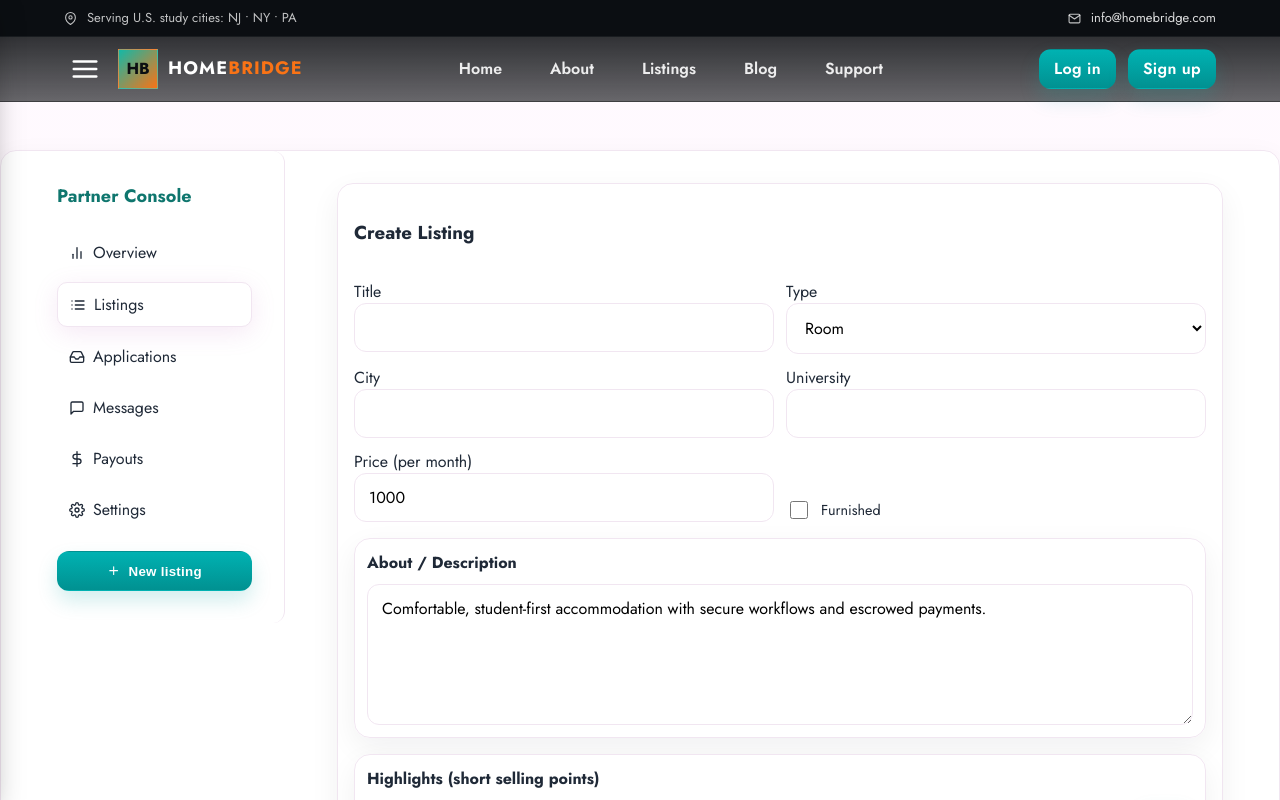
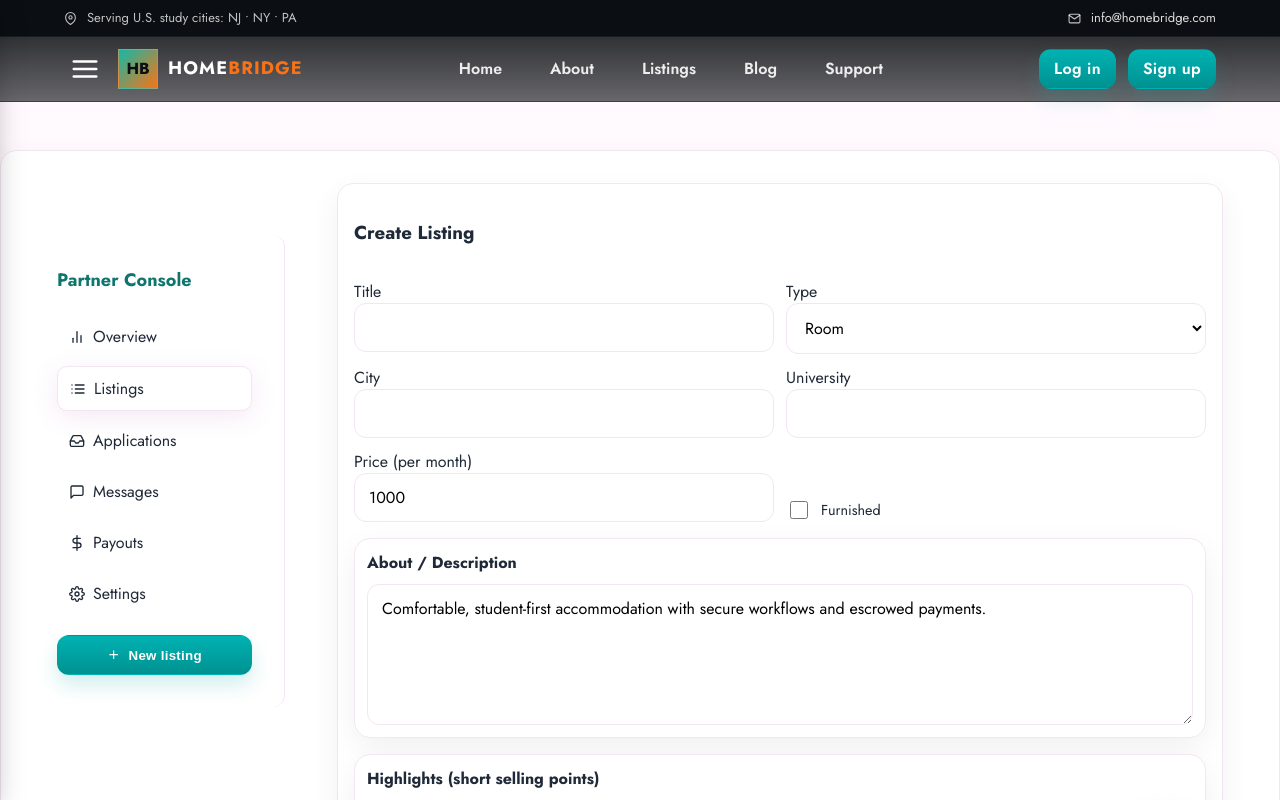
Before and after one commit to JOHNINDAKWA/HomeBridge, a React (Vite) app: page /dashboard/agent/listings/new in a window 1280 px wide. Shown: the top 800 px of the page. Built offline with nearby package versions, Linux system fonts and the light colour scheme.

Commit message:
next changes

```diff
--- a/src/pages/Agent/Agent.css
+++ b/src/pages/Agent/Agent.css
@@ -5,6 +5,7 @@
   gap: 20px;
   padding: var(--space-6);
   position: relative; /* for drawer backdrop stacking */
+  overflow: hidden;
 }
 
 /* Sticky sidebar (desktop) */
@@ -39,7 +40,7 @@
 .ag-new { width: 100%; margin-top: 8px; }
 
 /* Main area */
-.ag-main { padding: var(--space-6); display: grid; gap: var(--space-5); }
+.ag-main { padding: var(--space-6); display: grid; gap: var(--space-5);overflow: hidden; }
 
 /* Mobile bar (only visible on small screens) */
 .ag-mobilebar {
```
